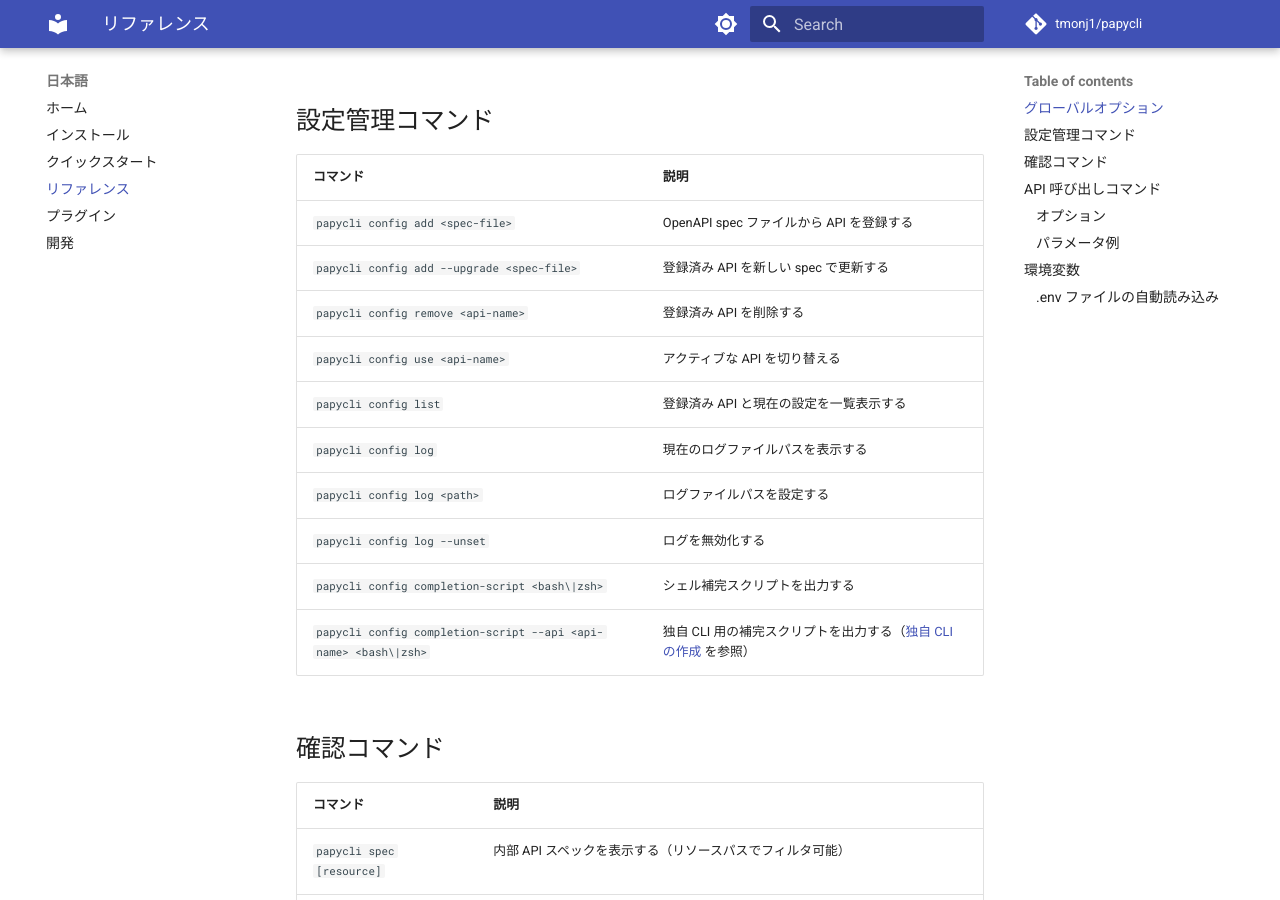
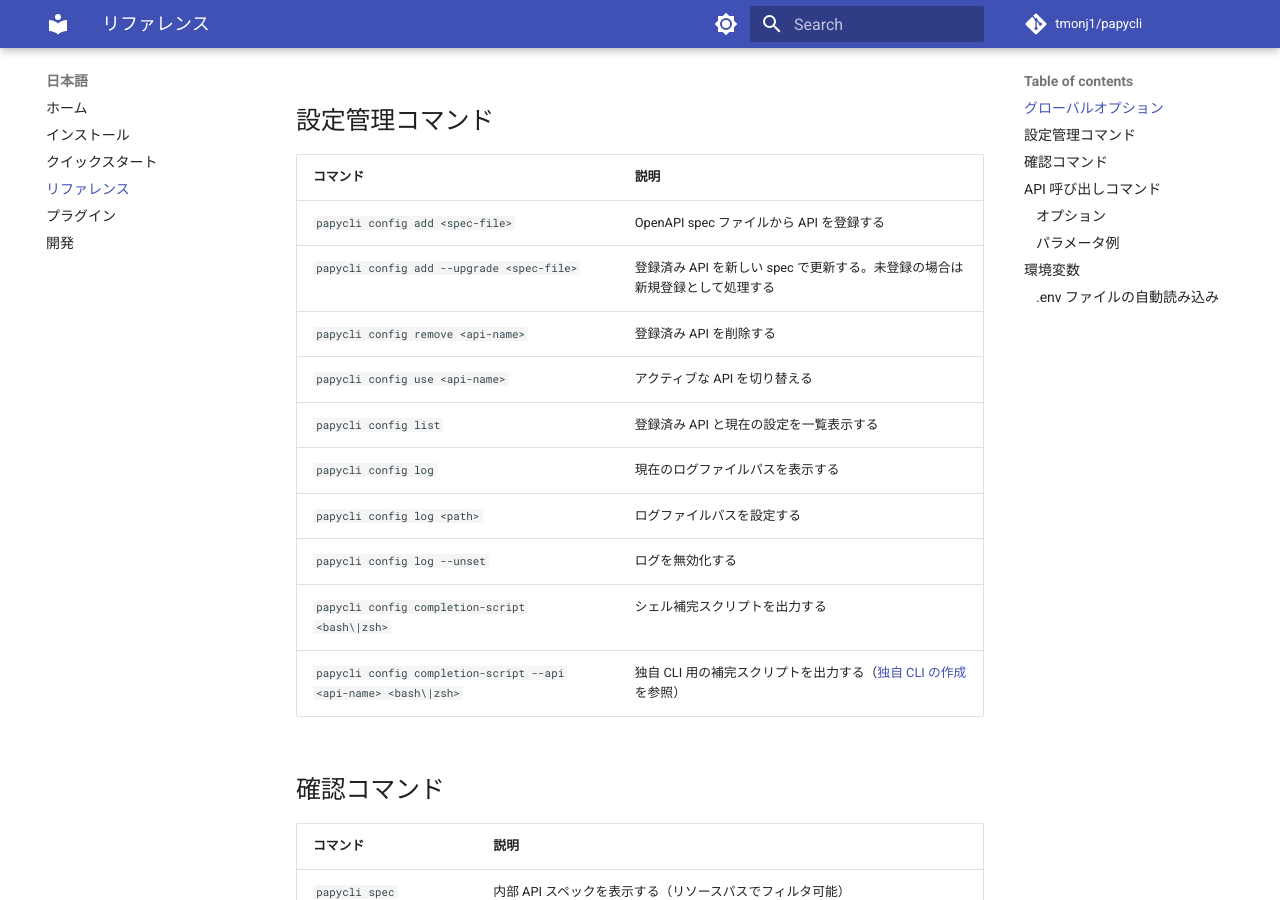
Before and after one commit to tmonj1/papycli, an MkDocs documentation site: the page built from manual/ja/reference.md, in a window 1280 px wide and 900 px high, scrolled down 414 px. Built offline with MkDocs 1.6.1 and Material for MkDocs 9.7.7, drawn with Linux system fonts in a browser that asks for light colours; comment, search, counter and statistics services are not loaded.

Commit message:
docs: clarify --upgrade registers new API when not yet registered
The --upgrade flag updates an existing API but also handles the case
where the API is not yet registered (falls back to new registration).
The previous description only mentioned the update case.

Co-Authored-By: Claude Sonnet 4.6 <noreply@anthropic.com>

```diff
--- a/manual/ja/reference.md
+++ b/manual/ja/reference.md
@@ -13,7 +13,7 @@
 | コマンド | 説明 |
 |---------|------|
 | `papycli config add <spec-file>` | OpenAPI spec ファイルから API を登録する |
-| `papycli config add --upgrade <spec-file>` | 登録済み API を新しい spec で更新する |
+| `papycli config add --upgrade <spec-file>` | 登録済み API を新しい spec で更新する。未登録の場合は新規登録として処理する |
 | `papycli config remove <api-name>` | 登録済み API を削除する |
 | `papycli config use <api-name>` | アクティブな API を切り替える |
 | `papycli config list` | 登録済み API と現在の設定を一覧表示する |
```
Also changed, not shown: manual/reference.md (+1 -1 lines).
